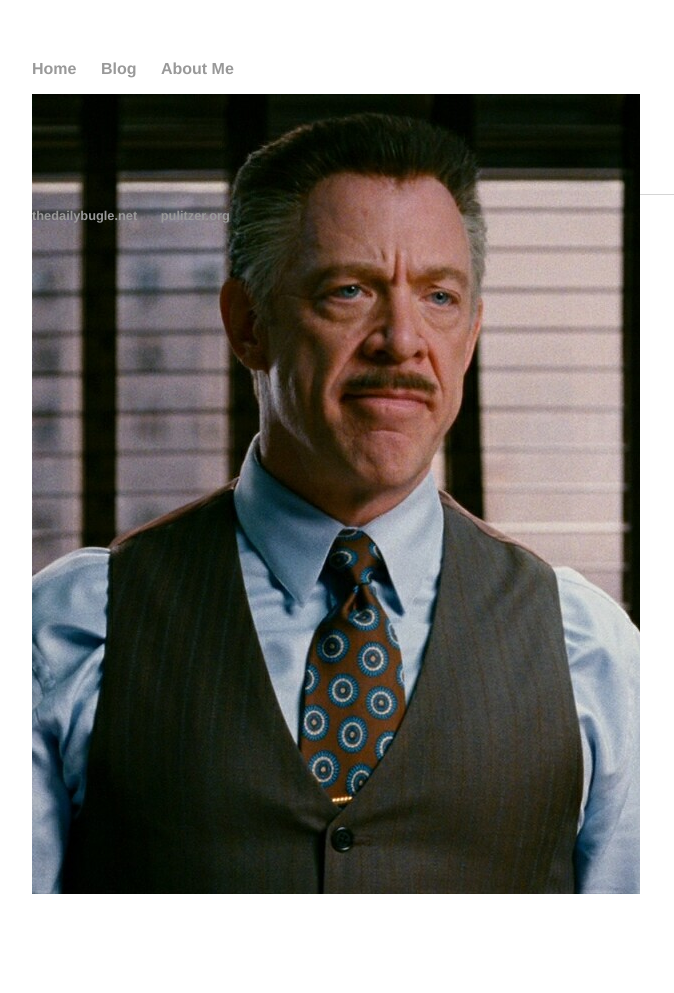
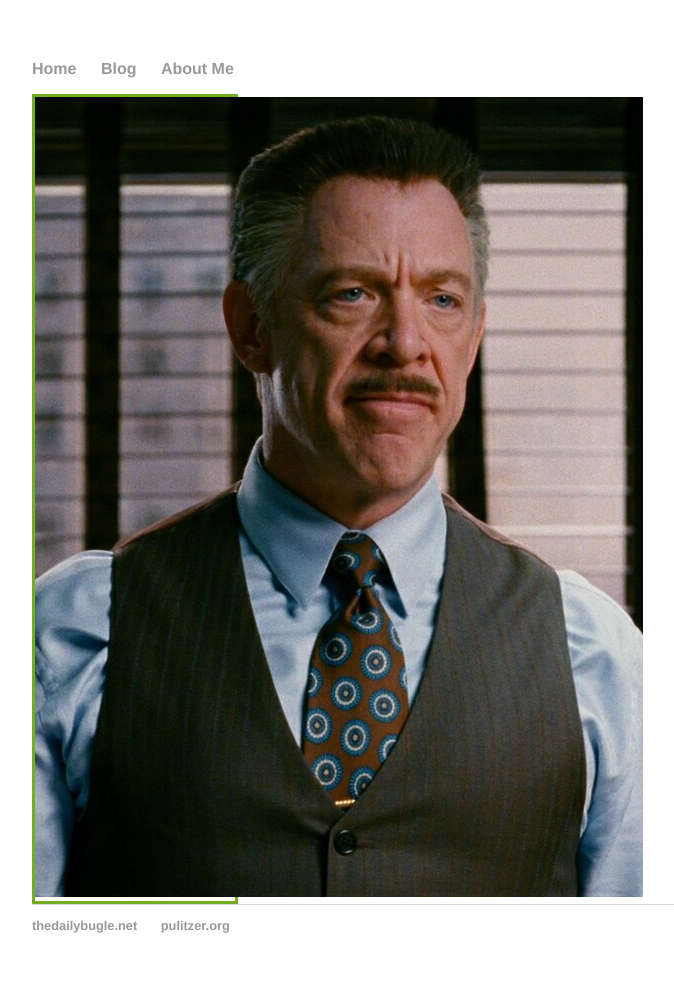
Before and after one commit to Sam-S-Callaghan/Sam-S-Callaghan.github.io, a Jekyll site: the page built from about/index.html, in a window 1280 px wide. Shown: the whole page, without its empty margins (160-834 px from the left). Built offline with Jekyll 4.4.1, drawn with Linux system fonts in a browser that asks for light colours; before the commit the page ends 900 px from its top, so only the background shows below that.

Commit message:
Update main.css

```diff
--- a/css/main.css
+++ b/css/main.css
@@ -13,10 +13,11 @@
 }
 
 div.portrait {
+  position: relative;
 
-  max-width: 200px;
-  height: 100px;
-
+  width: 200px;
+  height: auto;
+  border: 3px solid #73AD21;
 }
 
 p {
```
